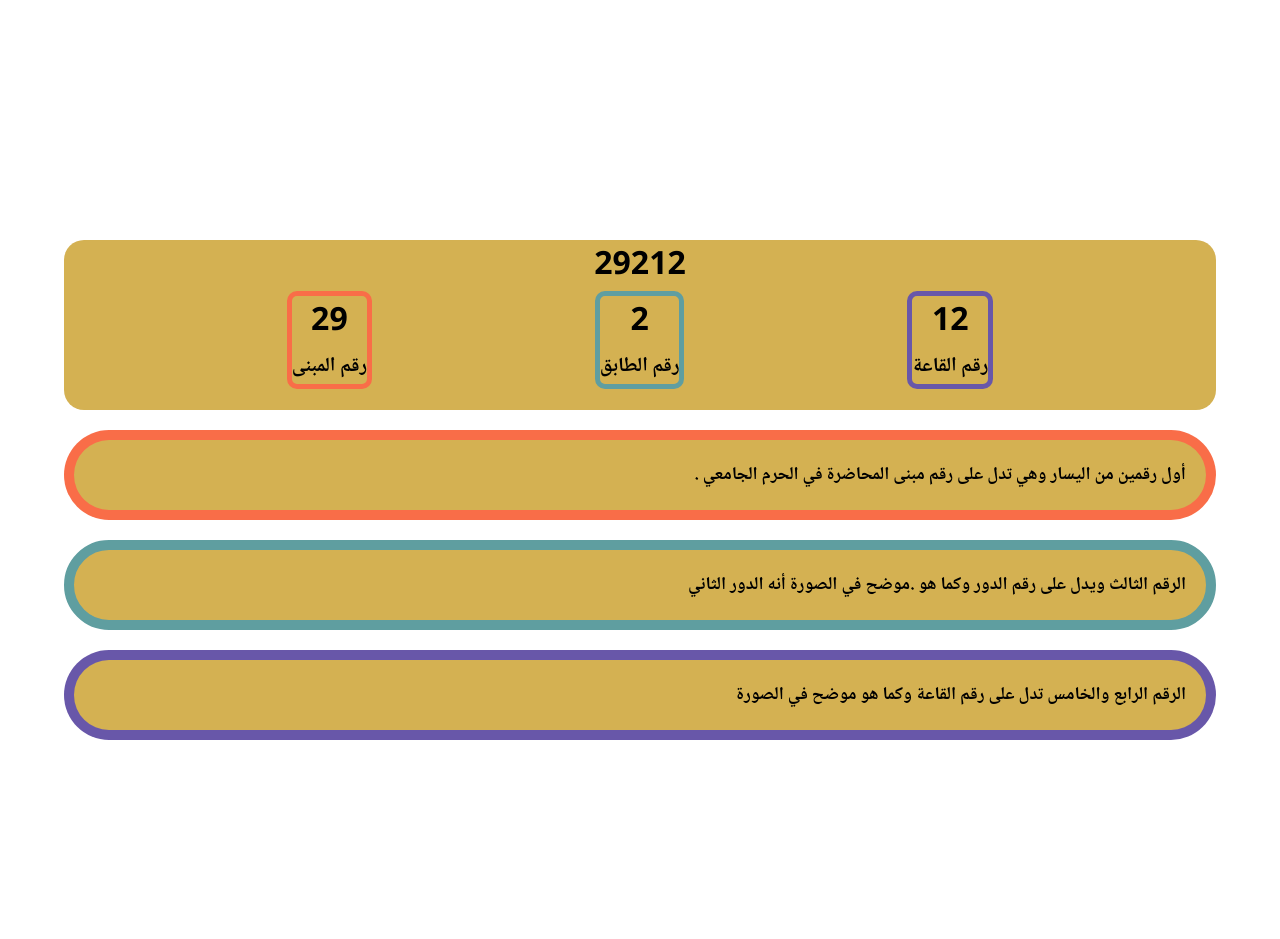
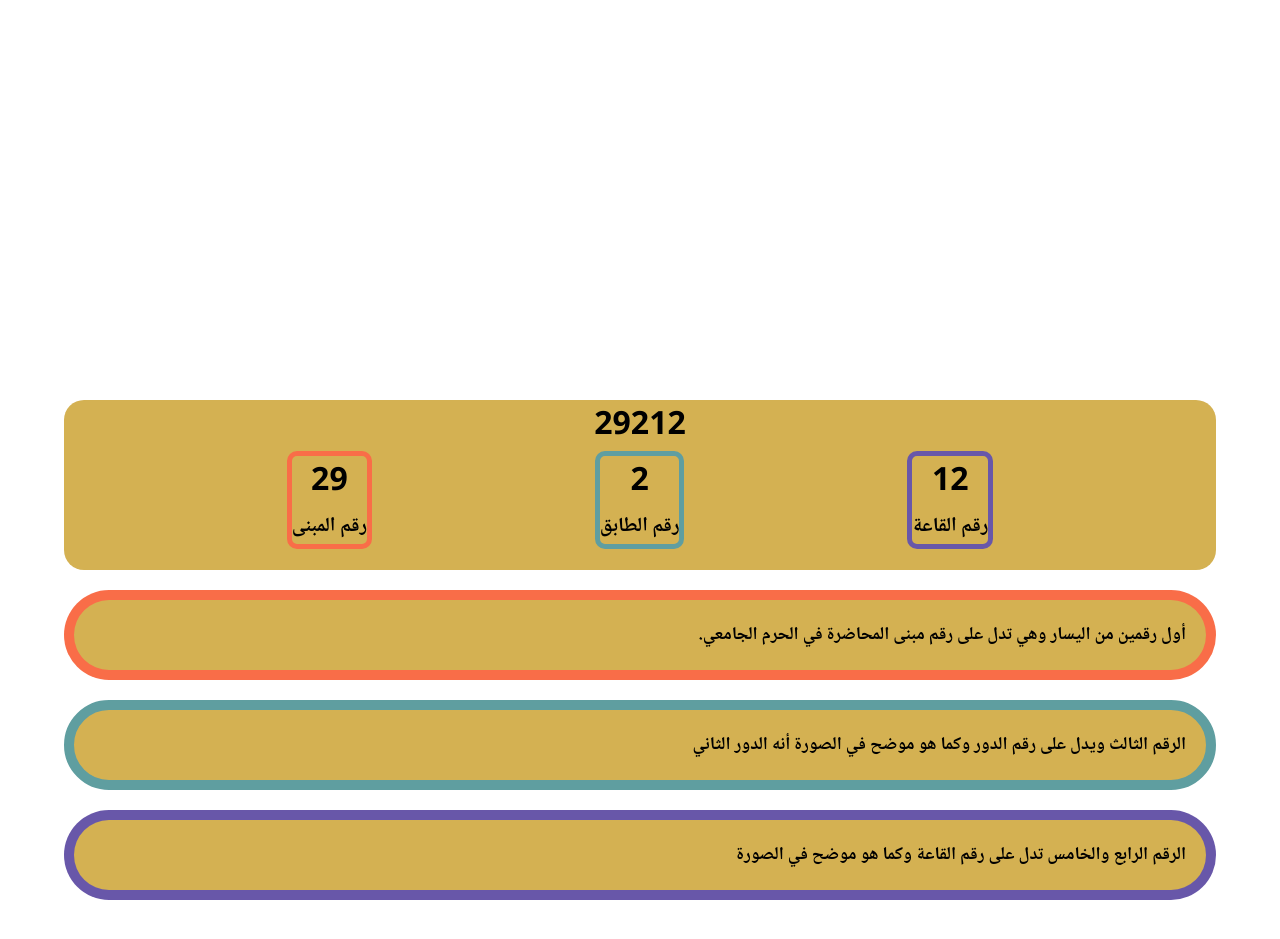
Before and after one commit to H-Bosaeed/CAPSTONE2, a PHP site: page /howtoknowclass.html in a window 1280 px wide. Shown: the part 559-1498 px from the top of the page. Run offline with PHP 8.4, Linux system fonts and the light colour scheme; some web fonts are replaced.

Commit message:
edit howtoknowclass for other screens

```diff
--- a/CSS/howtoknowclass.css
+++ b/CSS/howtoknowclass.css
@@ -15,6 +15,16 @@
     overflow-y: scroll;
     width: 90%;
     margin-right: 5%;
+}
+@media (min-width: 600px) {
+    .container {
+        top: 57%;
+    }
+}
+@media (min-width: 1200px) {
+    .container {
+        top: 60%;
+    }
 }
 .search {
     font-weight: bold;
--- a/howtoknowclass.html
+++ b/howtoknowclass.html
@@ -36,7 +36,7 @@
                 </div>
                 <div class="content">
                     <div class="section">
-                        <a href="TechnicalSupport.html">
+                        <a href="howtoknowclass.html">
                             <img src=" images/كيف نعرف القاعة.jpg" alt="كيف نعرف القاعة">
                             <p>كيف نعرف القاعة</p>
                         </a>
@@ -74,11 +74,11 @@
                     </div>
                     <div class="class-num">
                         أول رقمين من اليسار وهي تدل على رقم مبنى
-                        المحاضرة في الحرم الجامعي .
+                        المحاضرة في الحرم الجامعي.
                     </div>
                     <div class="class-num">
                         الرقم الثالث ويدل على رقم الدور وكما هو
-                        .موضح في الصورة أنه الدور الثاني
+                        موضح في الصورة أنه الدور الثاني
                     </div>
                     <div class="class-num">
                         الرقم الرابع والخامس تدل على رقم
```
